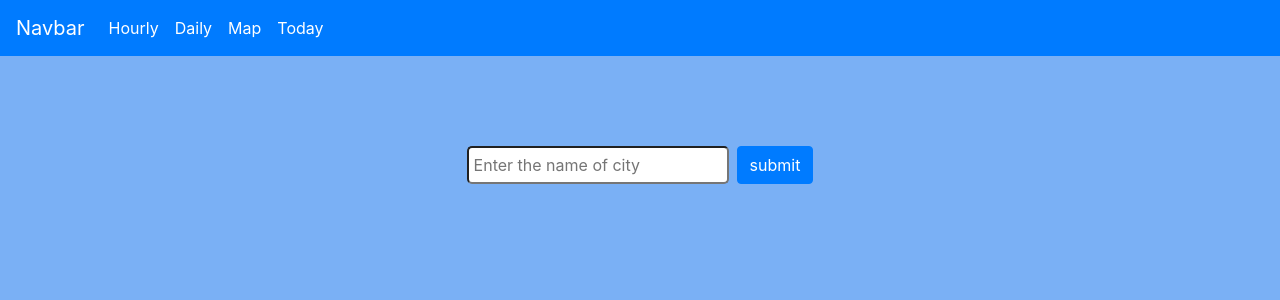
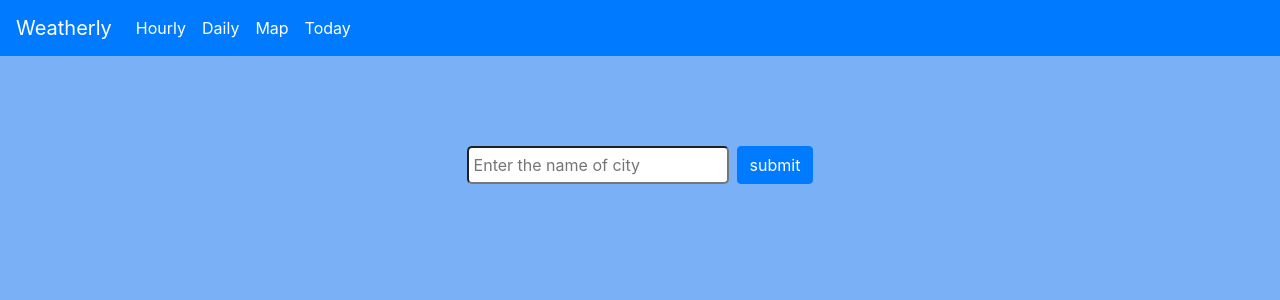
Before and after one commit to Deepu19g/weatherapp, a React (Create React App) app: page / in a window 1280 px wide. Shown: the top 300 px of the page. Built offline with nearby package versions, Linux system fonts and the light colour scheme; no server answers.

Commit message:
added name

```diff
--- a/src/App.js
+++ b/src/App.js
@@ -86,7 +86,7 @@
     <Router>
       <div className="App">
         <Navbar bg="primary" variant="dark" sticky="top">
-          <Navbar.Brand href="#home">Navbar</Navbar.Brand>
+          <Navbar.Brand href="#home"> Weatherly</Navbar.Brand>
           <Nav className="mr-auto ">
             <Nav.Link>
               <Link to="/hourly" onClick={check}>
```
Also changed, not shown: 1 other file (tests, documents, lock files or other folders).
